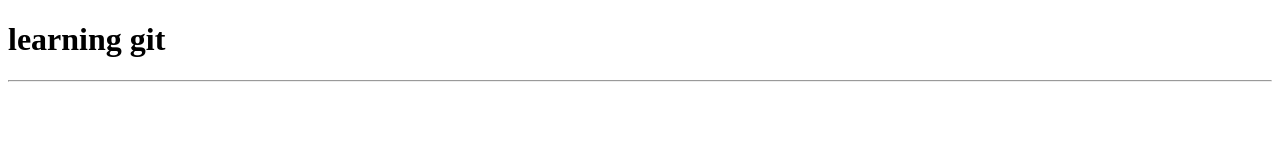
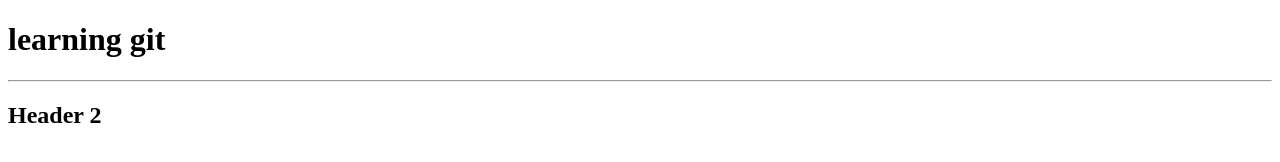
Before and after one commit to Mobileabi7/first-project, a plain HTML site: page index.html in a window 1280 px wide. Drawn offline with Linux system fonts and the light colour scheme.

Commit message:
add header and css

```diff
--- a/index.html
+++ b/index.html
@@ -9,5 +9,6 @@
 <body>
     <h1>learning git</h1>
     <hr>
+    <h2>Header 2</h2>
 </body>
 </html>
--- a/style.css
+++ b/style.css
@@ -0,0 +1,3 @@
+h2{
+    background-color: blue;
+}
```
